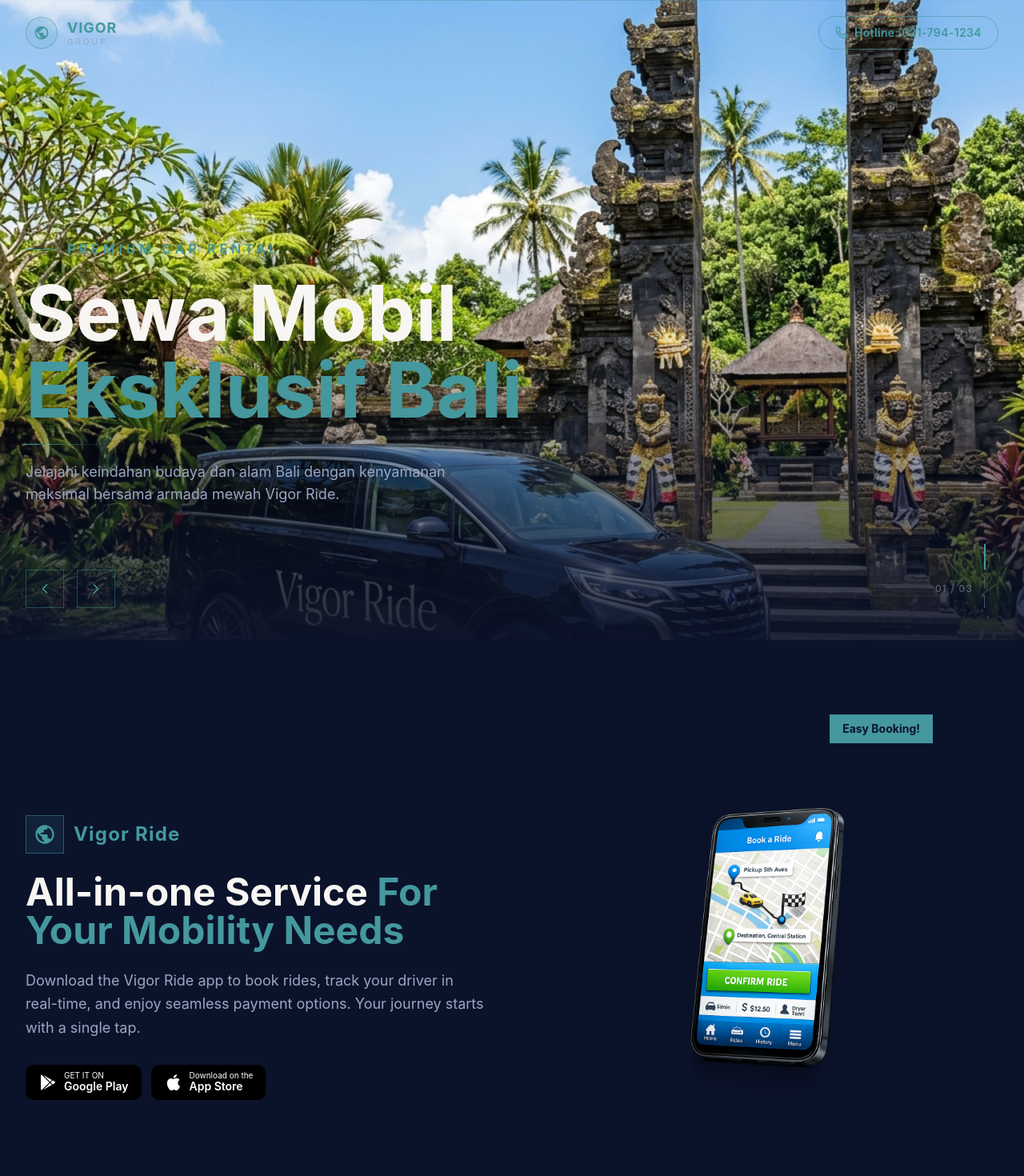
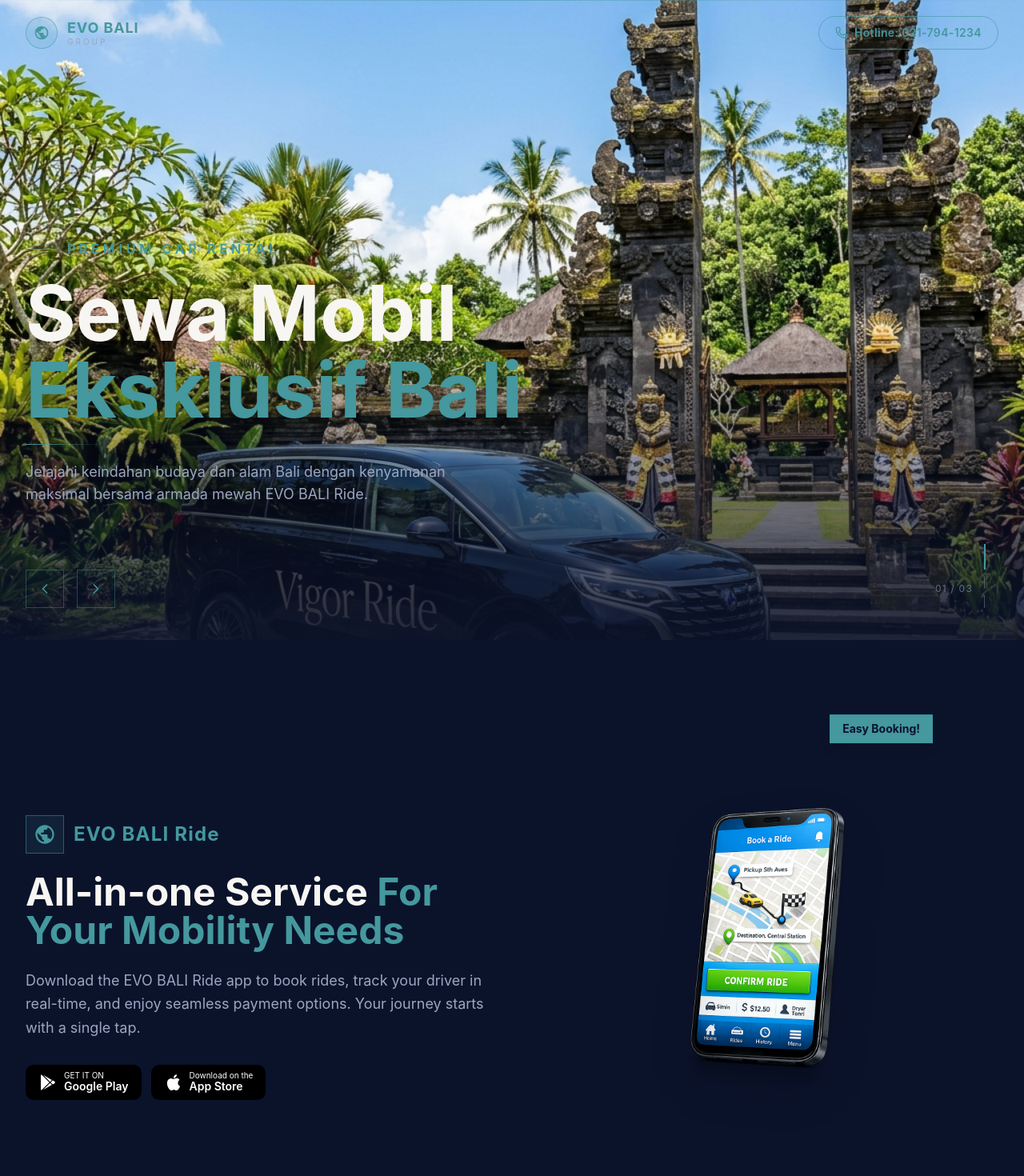
Before and after one commit to budiwrbhakti/bluebird, a React (Vite) app: page / in a window 1280 px wide. Shown: the top 1470 px of the page at 80% size. Built offline with nearby package versions, Linux system fonts and the light colour scheme.

Commit message:
Update Vigor branding to EVO BALI

```diff
--- a/index.html
+++ b/index.html
@@ -4,7 +4,7 @@
 <head>
   <meta charset="UTF-8" />
   <meta name="viewport" content="width=device-width, initial-scale=1.0" />
-  <title>Vigor Group</title>
+  <title>EVO BALI Group</title>
 </head>
 
 <body>
--- a/src/sections/AppSection.tsx
+++ b/src/sections/AppSection.tsx
@@ -14,14 +14,14 @@
             transition={{ duration: 0.6 }}
             className="lg:w-1/2"
           >
-            {/* Vigor Ride Logo */}
+            {/* EVO BALI Ride Logo */}
             <div className="flex items-center gap-3 mb-6">
               <div className="w-12 h-12 border border-luxury-gold/50 bg-luxury-gold/10 flex items-center justify-center">
                 <svg viewBox="0 0 24 24" className="w-7 h-7 text-luxury-gold" fill="currentColor">
                   <path d="M12 2C6.48 2 2 6.48 2 12s4.48 10 10 10 10-4.48 10-10S17.52 2 12 2zm-1 17.93c-3.95-.49-7-3.85-7-7.93 0-.62.08-1.21.21-1.79L9 15v1c0 1.1.9 2 2 2v1.93zm6.9-2.54c-.26-.81-1-1.39-1.9-1.39h-1v-3c0-.55-.45-1-1-1H8v-2h2c.55 0 1-.45 1-1V7h2c1.1 0 2-.9 2-2v-.41c2.93 1.19 5 4.06 5 7.41 0 2.08-.8 3.97-2.1 5.39z" />
                 </svg>
               </div>
-              <span className="text-luxury-gold text-2xl font-bold tracking-wider">Vigor Ride</span>
+              <span className="text-luxury-gold text-2xl font-bold tracking-wider">EVO BALI Ride</span>
             </div>
 
             <h2 className="text-3xl md:text-4xl lg:text-5xl font-bold text-luxury-platinum mb-6 leading-tight">
@@ -30,7 +30,7 @@
             </h2>
 
             <p className="text-luxury-platinum-muted text-lg mb-8 leading-relaxed">
-              Download the Vigor Ride app to book rides, track your driver in real-time,
+              Download the EVO BALI Ride app to book rides, track your driver in real-time,
               and enjoy seamless payment options. Your journey starts with a single tap.
             </p>
 
@@ -75,7 +75,7 @@
             <div className="relative">
               <img
                 src="/images/app-mockup.png"
-                alt="Vigor Ride App"
+                alt="EVO BALI Ride App"
                 className="w-full max-w-[320px] md:max-w-[380px] drop-shadow-2xl"
               />
               {/* Floating Elements */}
--- a/src/sections/Footer.tsx
+++ b/src/sections/Footer.tsx
@@ -14,7 +14,7 @@
               </svg>
             </div>
             <div>
-              <span className="text-luxury-gold font-bold text-xl block tracking-wider">VIGOR</span>
+              <span className="text-luxury-gold font-bold text-xl block tracking-wider">EVO BALI</span>
               <span className="text-luxury-platinum-muted text-sm tracking-[0.3em] uppercase">Group</span>
             </div>
           </div>
@@ -47,7 +47,7 @@
         <div className="flex flex-col md:flex-row justify-between gap-10">
           {/* Address */}
           <div>
-            <h3 className="text-luxury-gold font-bold text-base tracking-wider uppercase mb-4">Vigor Main Office</h3>
+            <h3 className="text-luxury-gold font-bold text-base tracking-wider uppercase mb-4">EVO BALI Main Office</h3>
             <p className="text-luxury-platinum-muted text-sm leading-relaxed">
               Jl. Mampang Prapatan Raya<br />
               No. 60,<br />
@@ -82,7 +82,7 @@
         {/* Copyright */}
         <div className="mt-12 pt-8 border-t border-luxury-gold/15">
           <p className="text-luxury-platinum-muted/50 text-xs text-center tracking-widest uppercase">
-            © {new Date().getFullYear()} Vigor Group. All Rights Reserved.
+            © {new Date().getFullYear()} EVO BALI Group. All Rights Reserved.
           </p>
         </div>
       </div>
--- a/src/sections/Hero.tsx
+++ b/src/sections/Hero.tsx
@@ -8,7 +8,7 @@
     subtitle: "Premium Car Rental",
     title: "Sewa Mobil",
     highlight: "Eksklusif Bali",
-    description: "Jelajahi keindahan budaya dan alam Bali dengan kenyamanan maksimal bersama armada mewah Vigor Ride.",
+    description: "Jelajahi keindahan budaya dan alam Bali dengan kenyamanan maksimal bersama armada mewah EVO BALI Ride.",
   },
   {
     image: "/images/bali-beach.png",
@@ -22,7 +22,7 @@
     subtitle: "VIP Transfer",
     title: "Layanan Antar Jemput",
     highlight: "Premium",
-    description: "Nikmati kemewahan perjalanan dari bandara ke resort impian Anda. Vigor Ride adalah pilihan utama rental mobil VVIP.",
+    description: "Nikmati kemewahan perjalanan dari bandara ke resort impian Anda. EVO BALI Ride adalah pilihan utama rental mobil VVIP.",
   },
 ];
 
--- a/src/sections/Navbar.tsx
+++ b/src/sections/Navbar.tsx
@@ -37,7 +37,7 @@
                 </svg>
               </div>
               <div className="flex flex-col">
-                <span className="text-luxury-gold font-bold text-lg leading-tight tracking-wider">VIGOR</span>
+                <span className="text-luxury-gold font-bold text-lg leading-tight tracking-wider">EVO BALI</span>
                 <span className="text-luxury-platinum-muted text-[10px] leading-tight tracking-[0.3em] uppercase">Group</span>
               </div>
             </div>
--- a/src/sections/ProductSection.tsx
+++ b/src/sections/ProductSection.tsx
@@ -6,7 +6,7 @@
   { icon: Users, label: "6 Kursi Premium", value: "Kelas Eksekutif" },
   { icon: Zap, label: "Full Electric", value: "Zero Emission" },
   { icon: Wind, label: "Klima Ganda", value: "Cabin Comfort" },
-  { icon: Smartphone, label: "MyVigor App", value: "Easy Booking" },
+  { icon: Smartphone, label: "EVO BALI Ride App", value: "Easy Booking" },
   { icon: Shield, label: "Asuransi Penuh", value: "Trip Protection" },
   { icon: Star, label: "Rating 5", value: "Top Rated" },
 ];
```
